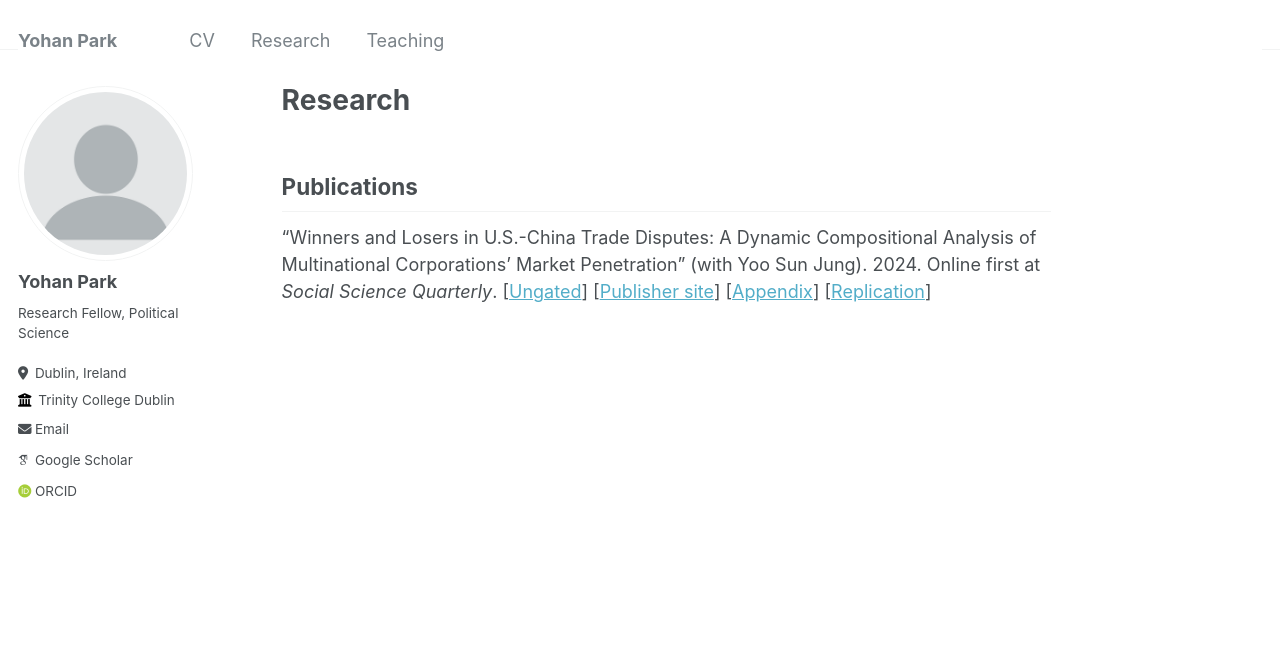
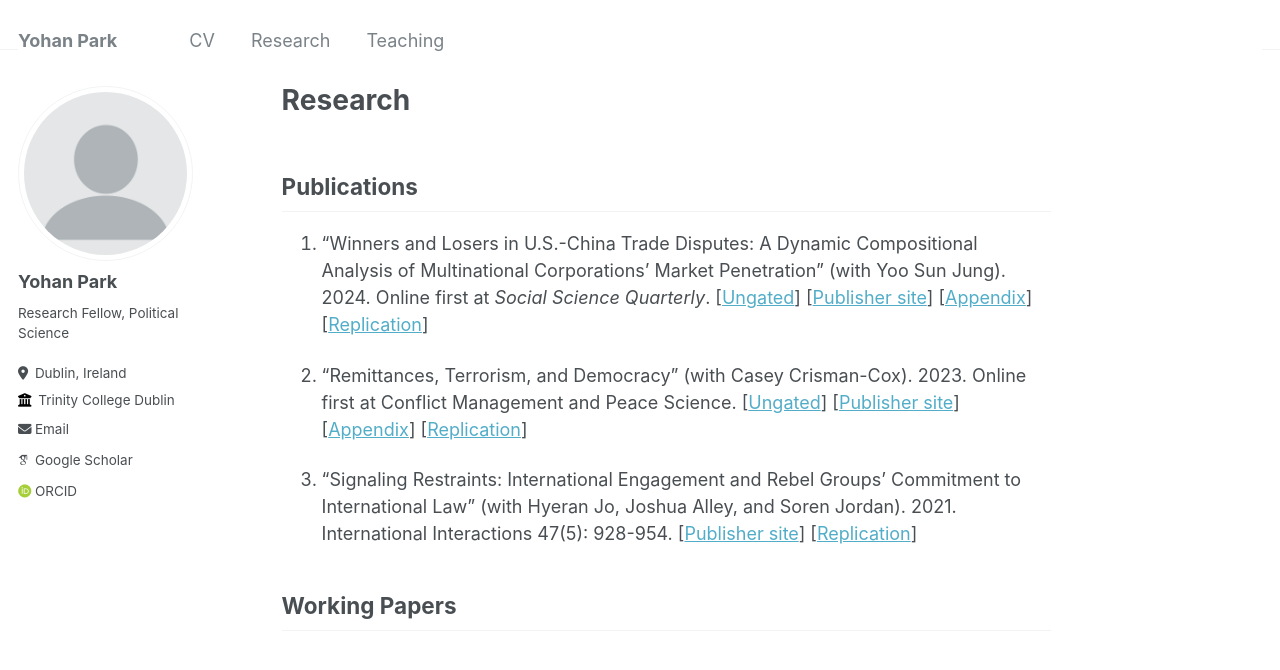
Before and after one commit to yohanpark23/yohanpark23.github.io, a Jekyll site: the page built from _pages/research.md, in a window 1280 px wide. Shown: the top 670 px of the page. Built offline with Jekyll 4.4.1, drawn with Linux system fonts in a browser that asks for light colours; some web fonts are replaced.

Commit message:
Update research.md

```diff
--- a/_pages/research.md
+++ b/_pages/research.md
@@ -6,4 +6,11 @@ author_profile: true
 
 ## Publications
 
-“Winners and Losers in U.S.-China Trade Disputes: A Dynamic Compositional Analysis of Multinational Corporations’ Market Penetration” (with Yoo Sun Jung). 2024. Online first at *Social Science Quarterly*. [[Ungated](/files/papers/JungPark_ssq2024_ungated.pdf){:target="_blank"}] [[Publisher site](http://doi.org/10.1111/ssqu.13362){:target="_blank"}] [[Appendix](/files/papers/jp_ssq_sm.pdf){:target="_blank"}] [[Replication](/files/replication/JP_ssq_replication.zip){:target="_blank"}]
+1. “Winners and Losers in U.S.-China Trade Disputes: A Dynamic Compositional Analysis of Multinational Corporations’ Market Penetration” (with Yoo Sun Jung). 2024. Online first at *Social Science Quarterly*. [[Ungated](/files/papers/JungPark_ssq2024_ungated.pdf){:target="_blank"}] [[Publisher site](http://doi.org/10.1111/ssqu.13362){:target="_blank"}] [[Appendix](/files/papers/jp_ssq_sm.pdf){:target="_blank"}] [[Replication](/files/replication/JP_ssq_replication.zip){:target="_blank"}]
+
+2. “Remittances, Terrorism, and Democracy” (with Casey Crisman-Cox). 2023. Online first at Conflict Management and Peace Science.  [[Ungated](/files/papers/remittances.pdf){:target="_blank"}] [[Publisher site](https://journals.sagepub.com/doi/10.1177/07388942231207029){:target="_blank"}] [[Appendix](/files/papers/SIremittances.pdf){:target="_blank"}] [[Replication](https://github.com/ccrismancox/CMPS_remittances){:target="_blank"}]
+
+3. “Signaling Restraints: International Engagement and Rebel Groups’ Commitment to International Law” (with Hyeran Jo, Joshua Alley, and Soren Jordan). 2021. International Interactions 47(5): 928-954. [[Publisher site](https://www.tandfonline.com/doi/full/10.1080/03050629.2020.1814761){:target="_blank"}] [[Replication](https://www.dropbox.com/s/8924t547gyxmgfo/rebel_commitment_replication.zip?dl=0){:target="_blank"}]
+
+
+## Working Papers
```
